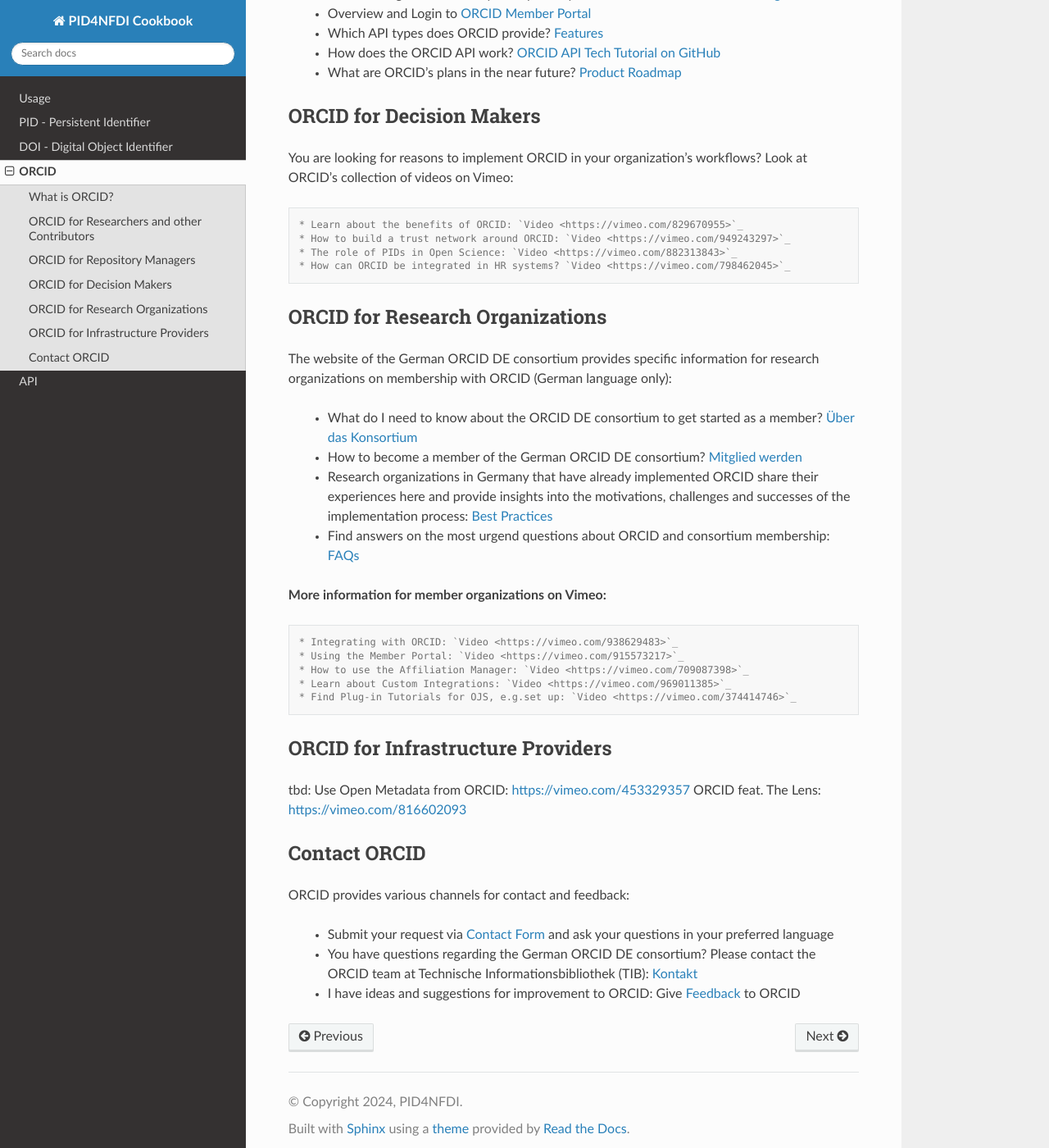
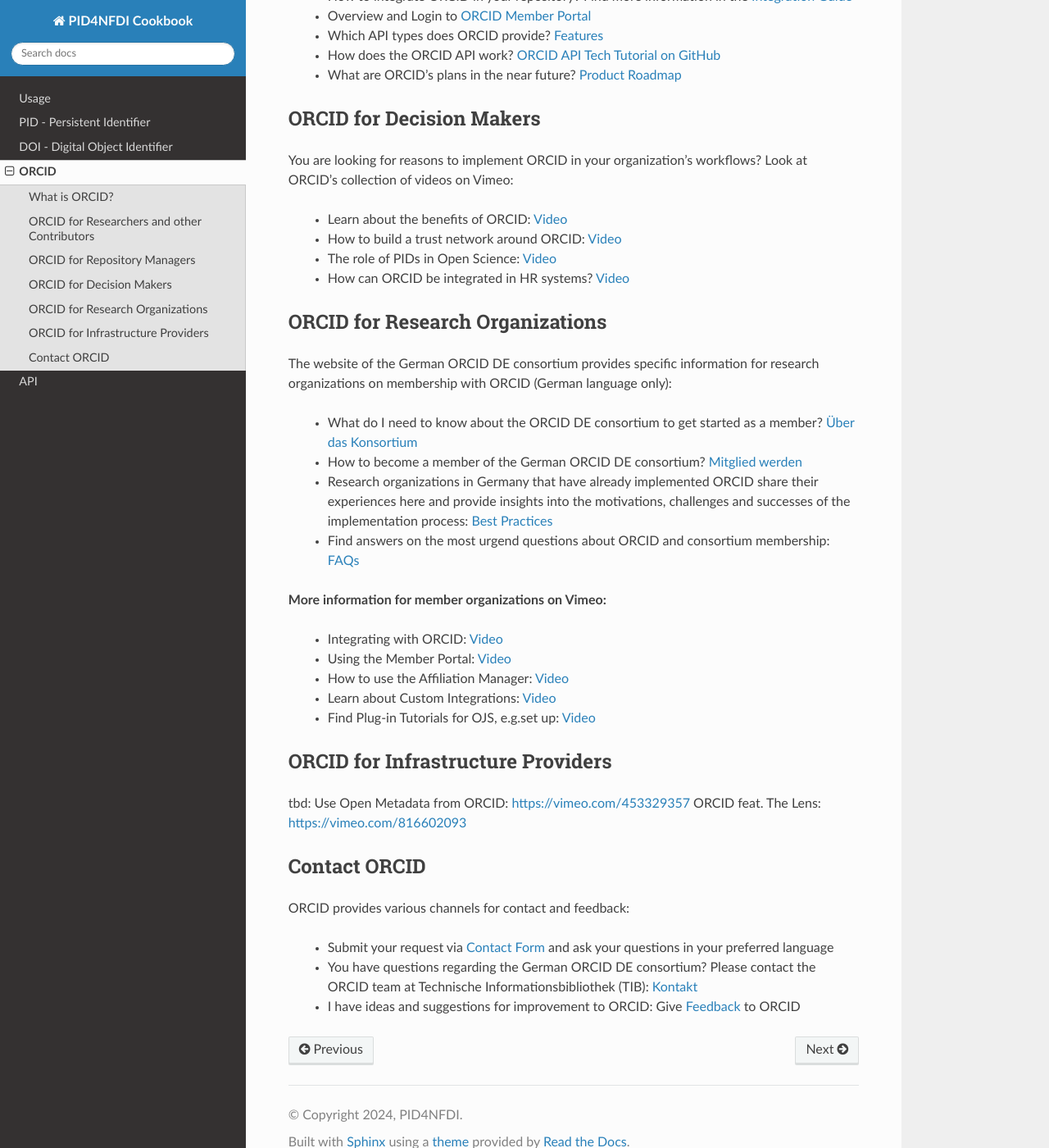
Before and after one commit to stephw-tib/pid4nfdi-training, a Sphinx documentation site: the page built from docs/source/orcid.rst, in a window 1280 px wide and 1400 px high, scrolled down 1304 px. Shown: the whole window at 82% size. Built offline with Sphinx 7.4.7 and the Read the Docs theme 3.1.0, drawn with Linux system fonts in a browser that asks for light colours; pages that are not in the unit, such as notebooks, are missing from menus; some of the changed text lies outside the part shown.

Commit message:
Update orcid.rst
remove boxes

```diff
--- a/docs/source/orcid.rst
+++ b/docs/source/orcid.rst
@@ -34,8 +34,6 @@
 
 **More information for Contributors on Vimeo**
 
-.. code-block:: console
-
   * What is ORCID? `Video <https://vimeo.com/97150912>`_
   * Quick tour of ORCID record: `Video <https://vimeo.com/495762735>`_
   * How to fill my record? `Video <https://vimeo.com/236776451>`_
@@ -58,8 +56,6 @@
 ------------------------
 You are looking for reasons to implement ORCID in your organization's workflows? Look at ORCID's collection of videos on Vimeo:
 
-.. code-block:: console
-
   * Learn about the benefits of ORCID: `Video <https://vimeo.com/829670955>`_
   * How to build a trust network around ORCID: `Video <https://vimeo.com/949243297>`_
   * The role of PIDs in Open Science: `Video <https://vimeo.com/882313843>`_
@@ -76,8 +72,6 @@
   * Find answers on the most urgend questions about ORCID and consortium membership: `FAQs <https://www.orcid-de.org/support/faqs>`_
 
 **More information for member organizations on Vimeo:**
-
-.. code-block:: console
 
   * Integrating with ORCID: `Video <https://vimeo.com/938629483>`_
   * Using the Member Portal: `Video <https://vimeo.com/915573217>`_
```
